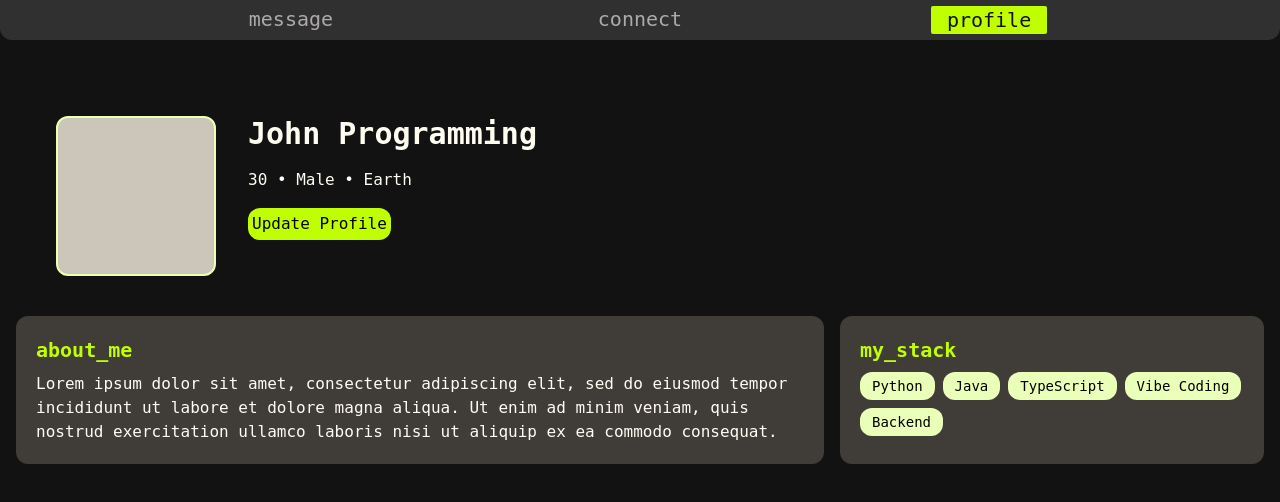
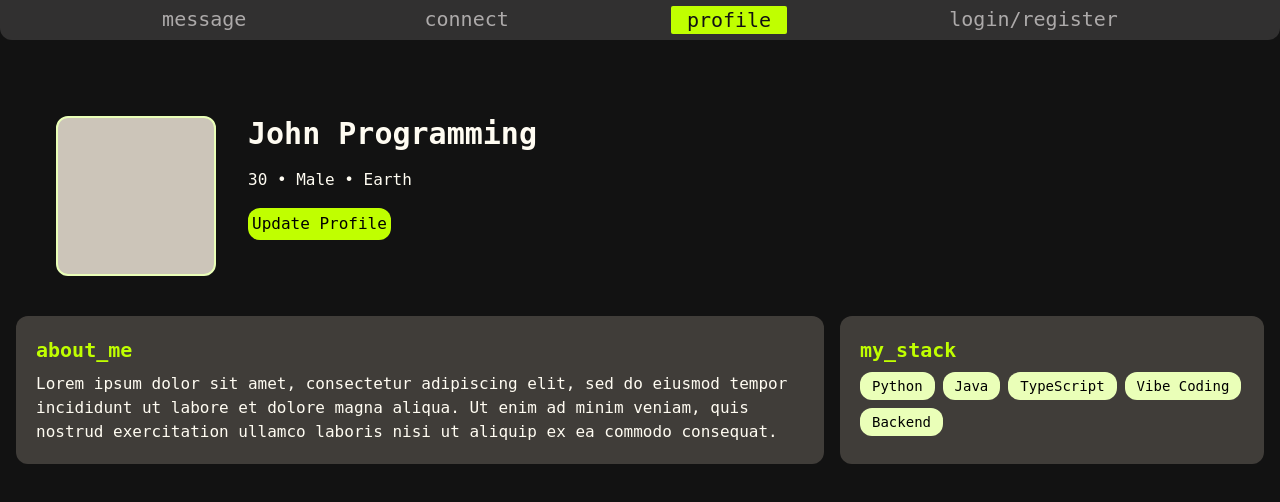
Before and after one commit to imranshiundu/MatchMe, a React (Vite) app in the folder frontend/: page /profile in a window 1280 px wide. Shown: the top 502 px of the page. Built offline with nearby package versions, Linux system fonts and the light colour scheme.

Commit message:
added Login to header just for testing simplicity

```diff
--- a/frontend/src/components/layout/Header.tsx
+++ b/frontend/src/components/layout/Header.tsx
@@ -6,6 +6,7 @@ function Header () {
             <NavLink to="/messages" className={({isActive})=> isActive ? 'bg-[#C0FF00] text-[#121212] px-4 rounded-xs':'hover:bg-[#474646] hover:border-[#C0FF00] border-b-3 border-transparent px-4 transition-all duration-150 rounded-xs'}>message</NavLink>
             <NavLink to="/dashboard" className={({isActive})=> isActive ? 'bg-[#C0FF00] text-[#121212] px-4 rounded-xs':'hover:bg-[#474646] hover:border-[#C0FF00] border-b-3 border-transparent px-4 transition-all duration-150 rounded-xs'}>connect</NavLink>
             <NavLink to="/profile" className={({isActive})=> isActive ? 'bg-[#C0FF00] text-[#121212] px-4 rounded-xs':'hover:bg-[#474646] hover:border-[#C0FF00] border-b-3 border-transparent px-4 transition-all duration-150 rounded-xs'}>profile</NavLink>
+            <NavLink to="/login" className={({isActive})=> isActive ? 'bg-[#C0FF00] text-[#121212] px-4 rounded-xs':'hover:bg-[#474646] hover:border-[#C0FF00] border-b-3 border-transparent px-4 transition-all duration-150 rounded-xs'}>login/register</NavLink>
         </header>
     )
 }
```
